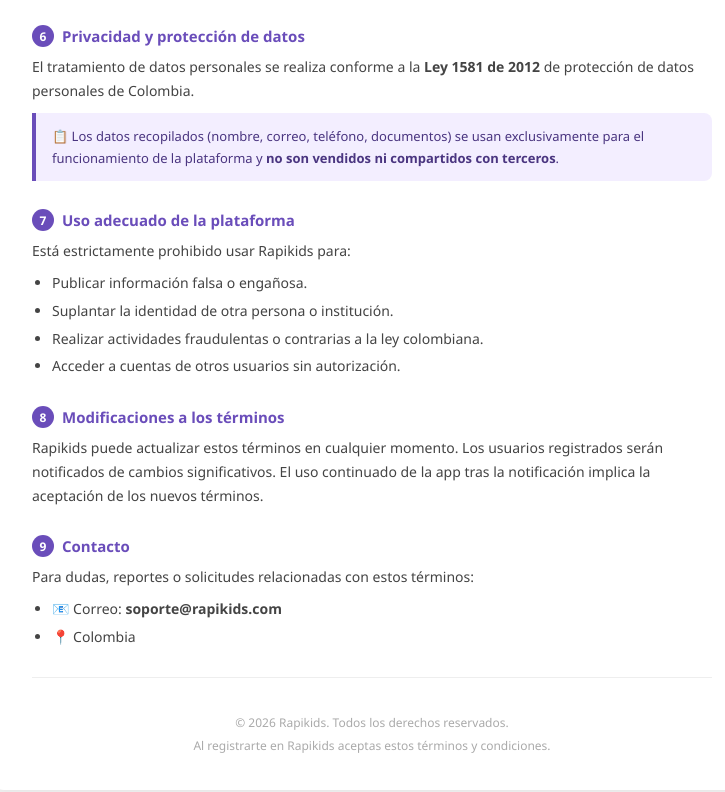
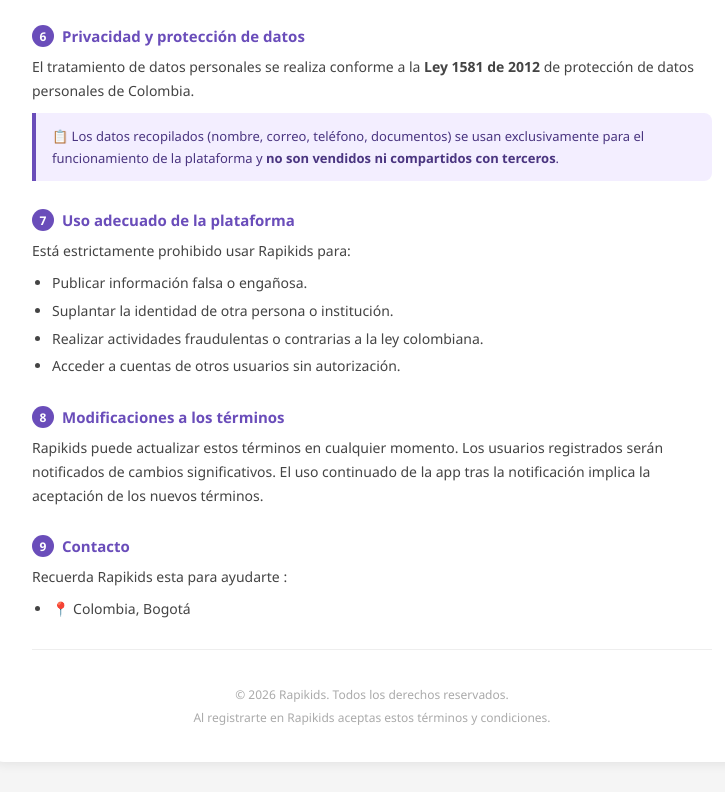
Before and after one commit to Juan-montoya-22/Rapikids-0.1, a plain HTML site: page docs/index.html in a window 1280 px wide. Shown: the part 1130-1922 px from the top of the page, without its empty margins (268-993 px from the left). Drawn offline with Linux system fonts and the light colour scheme.

Commit message:
Update contact information in index.html

```diff
--- a/docs/index.html
+++ b/docs/index.html
@@ -183,10 +183,9 @@
 
     <div class="section">
       <h3><span class="num">9</span> Contacto</h3>
-      <p>Para dudas, reportes o solicitudes relacionadas con estos términos:</p>
+      <p>Recuerda Rapikids esta para ayudarte :</p>
       <ul>
-        <li>📧 Correo: <strong>soporte@rapikids.com</strong></li>
-        <li>📍 Colombia</li>
+        <li>📍 Colombia, Bogotá</li>
       </ul>
     </div>
 
```
